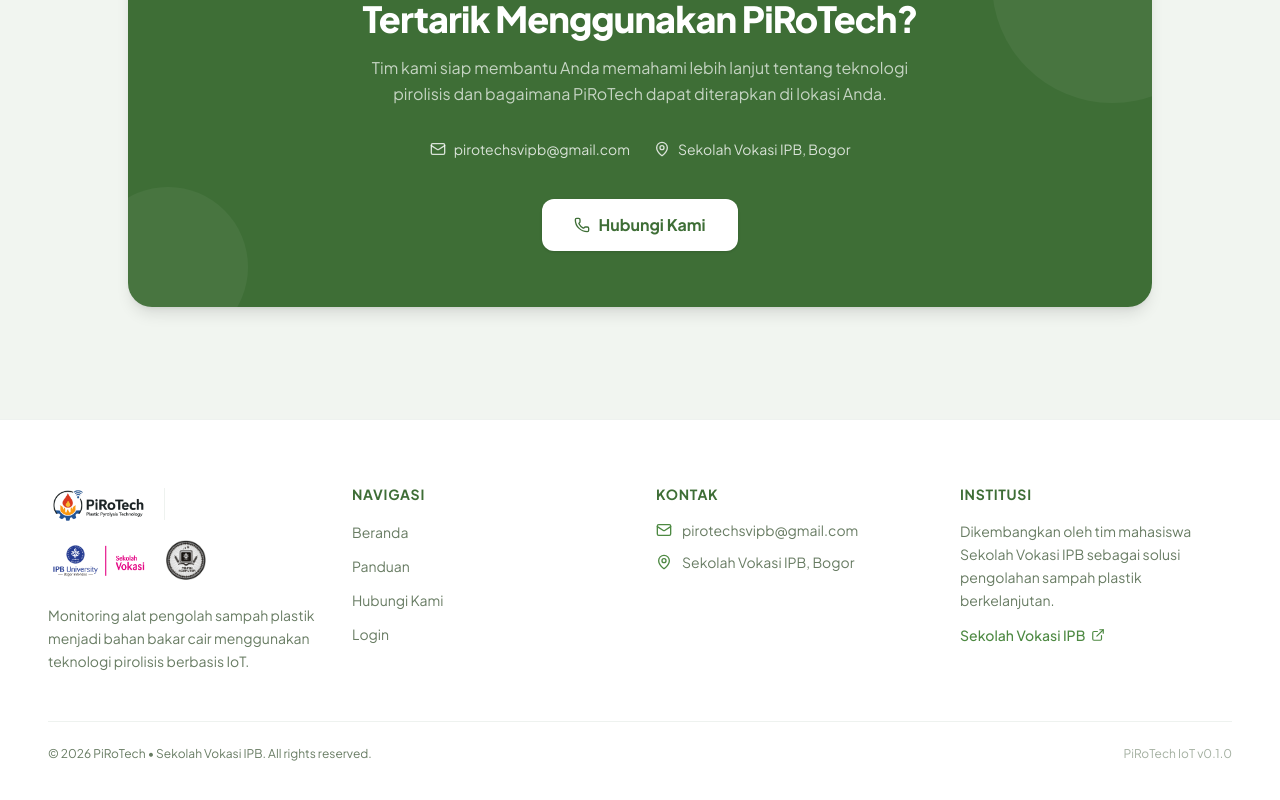
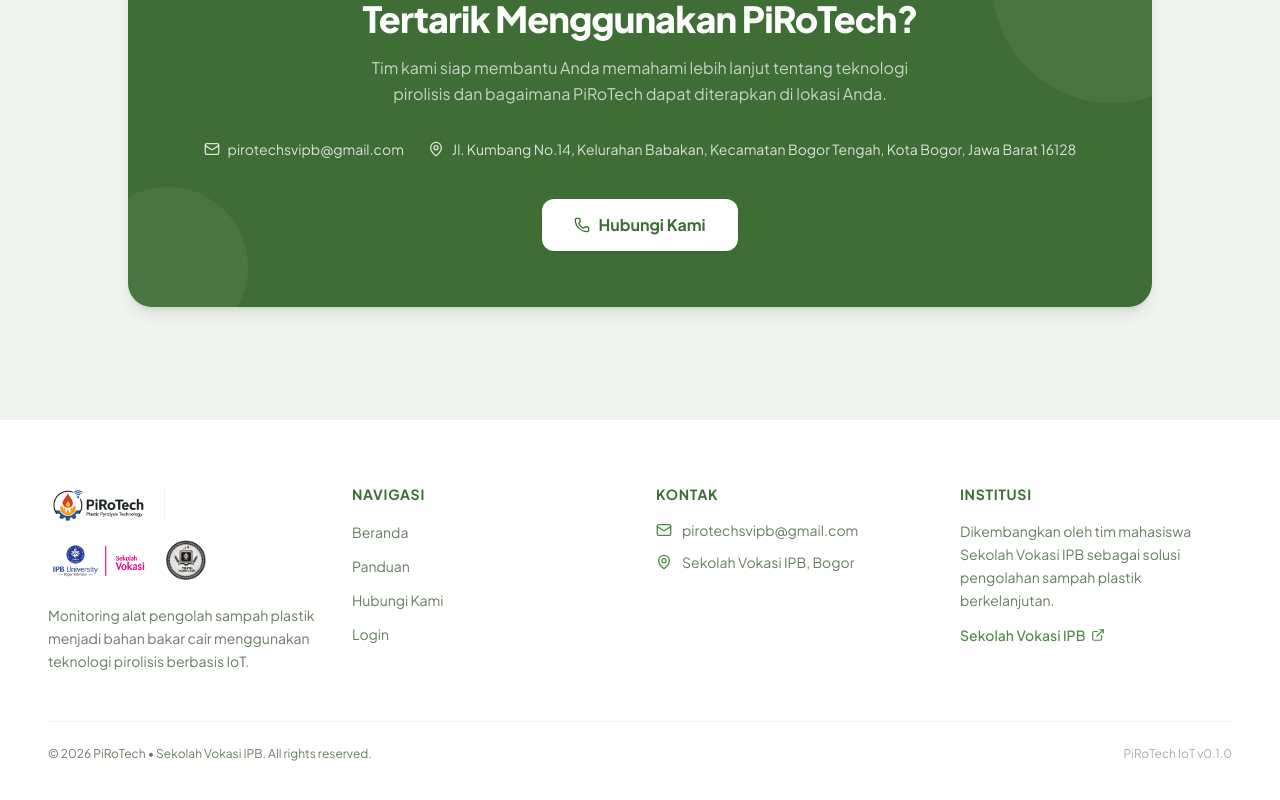
Before and after one commit to ganadzikri24/web-monitoring-pirotech, a Next.js app: page / in a window 1280 px wide. Shown: the part 8478-9278 px from the top of the page. Built offline with nearby package versions, Linux system fonts and the light colour scheme.

Commit message:
Fix UI Alamat

```diff
--- a/src/app/(public)/page.tsx
+++ b/src/app/(public)/page.tsx
@@ -356,7 +356,7 @@
                 </div>
                 <div className="flex items-center gap-2 text-white/80 text-sm">
                   <MapPin className="w-4 h-4" />
-                  Sekolah Vokasi IPB, Bogor
+                  Jl. Kumbang No.14, Kelurahan Babakan, Kecamatan Bogor Tengah, Kota Bogor, Jawa Barat 16128
                 </div>
               </div>
 
```
